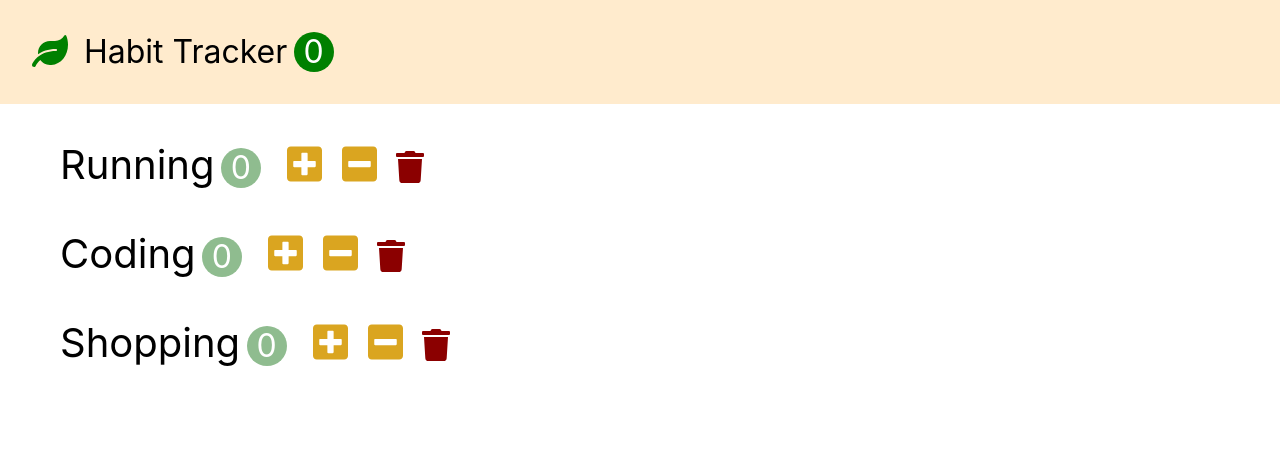
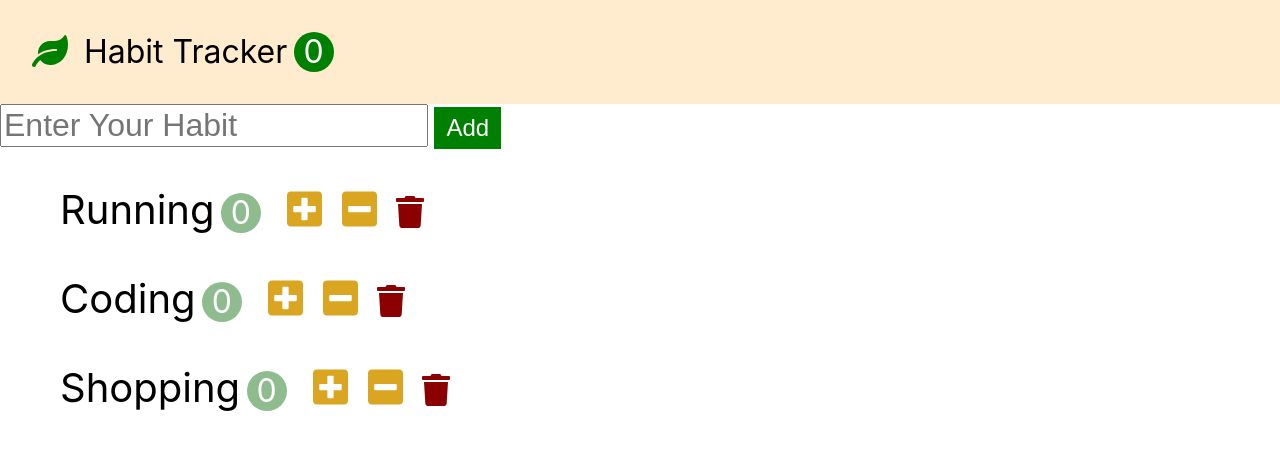
Before and after one commit to hanlee0519-ko/react_habit, a React (Create React App) app: page / in a window 1280 px wide. Shown: the top 450 px of the page. Built offline with nearby package versions, Linux system fonts and the light colour scheme.

Commit message:
Add Component HabitAddForm

```diff
--- a/src/app.jsx
+++ b/src/app.jsx
@@ -2,7 +2,6 @@ import React, { Component } from 'react';
 import './app.css';
 import Habits from './components/habits';
 import Navbar from './components/navbar';
-
 
 class App extends Component {
   state = {
@@ -33,6 +32,12 @@ class App extends Component {
     this.setState({ habits: habits });
   };
 
+  handleAdd = name => {
+    const habits = [...this.state.habits, {id: Date.now(), name: name, count: 0}];
+    this.setState({ habits });
+    console.log(habits);
+  }
+
   render() {
     return(
       <>
@@ -44,6 +49,7 @@ class App extends Component {
         onIncrement={this.handleIncrement}
         onDecrement={this.handleDecrement}
         onDelete={this.handleDelete}
+        onAdd={this.handleAdd}
       />
       </>
     );
--- /dev/null
+++ b/src/components/habitAddForm.jsx
@@ -0,0 +1,29 @@
+import React, { Component } from 'react';
+
+class HabitAddForm extends Component {
+  formRef = React.createRef();
+  inputRef = React.createRef();
+
+  onSubmit = event => {
+    event.preventDefault();
+    const name = this.inputRef.current.value;
+    name && this.props.onAdd(name);
+    this.formRef.current.reset();
+    // this.input.current.value = '';
+  };
+
+  render() {
+    return (
+      <form ref={this.formRef} className="add-form" onSubmit={this.onSubmit}>
+        <input
+          ref={this.inputRef}
+          type="text"
+          className="add-input"
+          placeholder="Enter Your Habit"/>
+        <button className="add-button">Add</button>
+      </form>
+    );
+  };
+}
+
+export default HabitAddForm;
--- a/src/components/habits.jsx
+++ b/src/components/habits.jsx
@@ -1,5 +1,6 @@
 import React, { Component } from 'react';
 import Habit from './habit'
+import HabitAddForm from './habitAddForm';
 
 class Habits extends Component {
   handleIncrement = habit => {
@@ -14,8 +15,14 @@ class Habits extends Component {
     this.props.onDelete(habit);
   };
 
+  handleAdd = name => {
+    this.props.onAdd(name);
+  }
+
   render() {
     return (
+    <>
+      <HabitAddForm onAdd={this.handleAdd} />
       <ul>
         {this.props.habits.map(habit => (
           <Habit
@@ -23,10 +30,11 @@ class Habits extends Component {
             habit={habit}
             onIncrement={this.handleIncrement}
             onDecrement={this.handleDecrement}
-          onDelete={this.handleDelete}
+            onDelete={this.handleDelete} // onDelete={(habit) => {this.props.handleDelete(habit)}}
           />
         ))}
       </ul>
+    </>
     );
   }
 }
```
Lines whose indentation alone changed are shown as unchanged.
